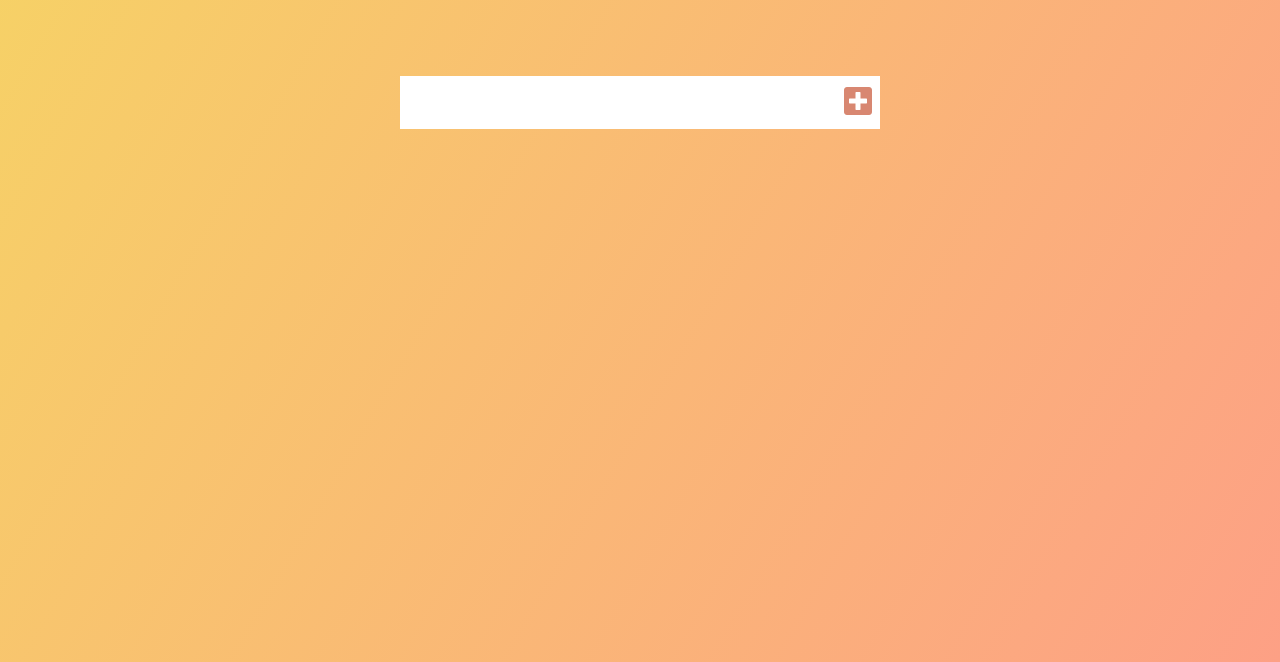
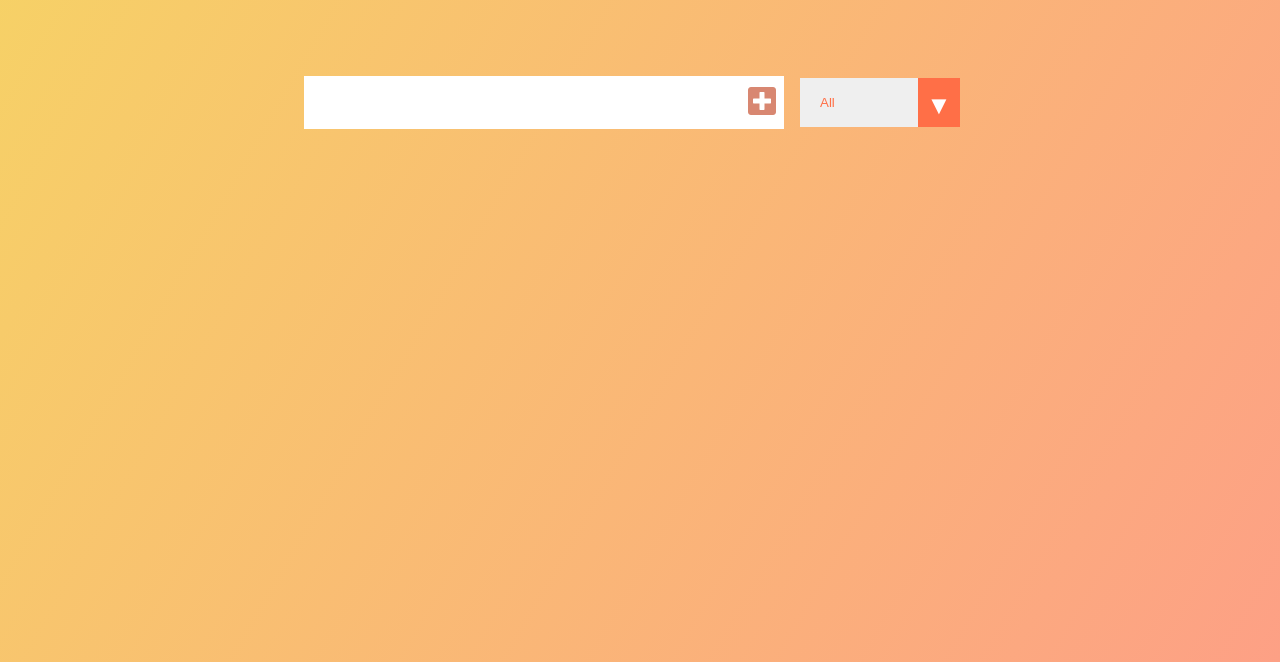
Before and after one commit to arvi18/js_Projects, a plain HTML site: page ToDo/index.html in a window 1280 px wide. Shown: the part 138-800 px from the top of the page. Drawn offline with nearby package versions, Linux system fonts and the light colour scheme.

Commit message:
select options added

```diff
--- a/ToDo/index.html
+++ b/ToDo/index.html
@@ -20,14 +20,19 @@
       <button type="submit" class="todo-button">
         <i class="fas fa-plus-square"></i>
       </button>
+      <div class="select">
+        <select name="todos" id="filter-todo">
+          <option value="all">All</option>
+          <option value="completed">Completed</option>
+          <option value="uncompleted">Uncompleted</option>
+        </select>
+      </div>
     </form>
     <div class="todo-container">
         <div class="todo">
         </div>
     </div>
 
-
-
   <script src="https://code.jquery.com/jquery-3.6.0.min.js" integrity="sha256-/xUj+3OJU5yExlq6GSYGSHk7tPXikynS7ogEvDej/m4=" crossorigin="anonymous"></script>
   <script src="app.js"></script>
 </body>
--- a/ToDo/style.css
+++ b/ToDo/style.css
@@ -32,6 +32,35 @@ form button{
 form button:hover{
     color: #ffffff;
     background: #d88771;
+}
+select{
+    font-size: 1.rem;
+    border: none;
+}
+.select{
+    margin: 1rem;
+    position: relative;
+    overflow: hidden;
+}
+select{
+    color: #ff6f47;
+    width: 10rem;
+    cursor: pointer;
+    padding: 1rem;
+}
+.select::after{
+    content: "\25BC";
+    position: absolute;
+    background: #ff6f47;
+    top: 0;
+    right: 0;
+    padding: .52rem;
+    pointer-events: none;
+    transition: all .5s ease;
+}
+.select:hover::after{
+    background: white;
+    color: #ff6f47;
 }
 .todo-container{
     display: flex;
```
